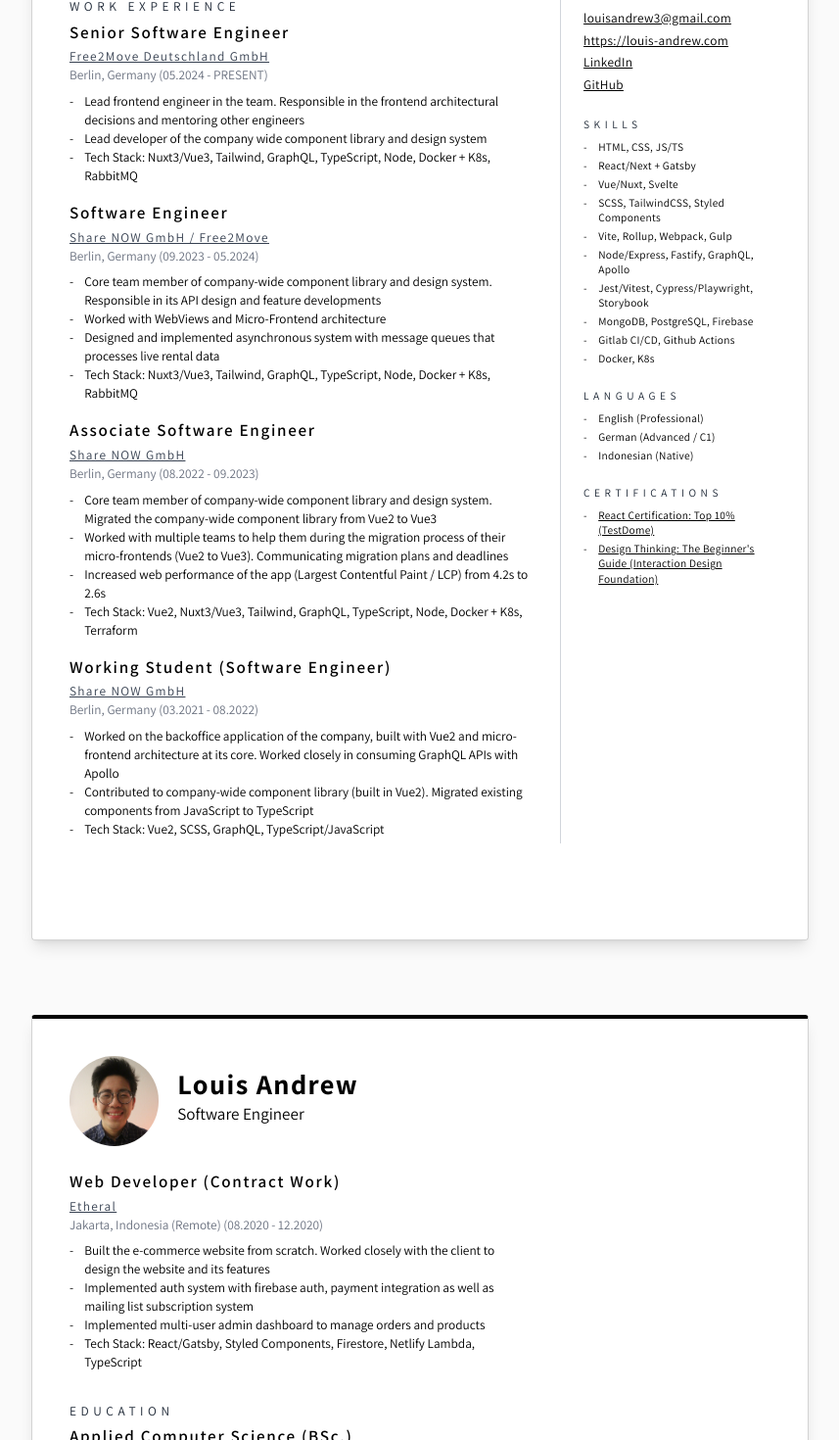
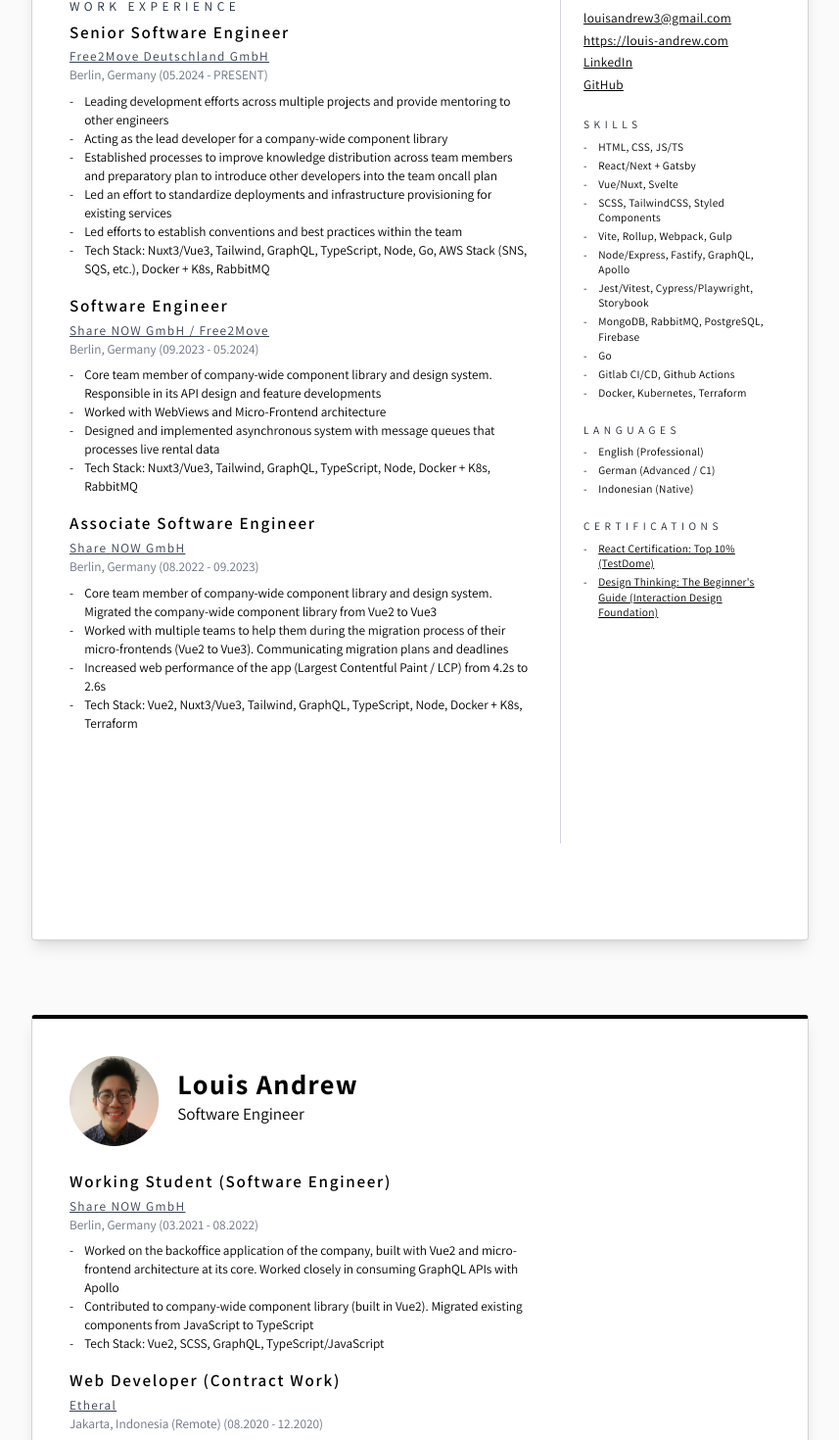
Before and after one commit to LouisAndrew/cv, a Nuxt app: page / in a window 1280 px wide. Shown: the part 200-1670 px from the top of the page at 98% size, without its empty margins (211-1068 px from the left). Built offline with nearby package versions, Linux system fonts and the light colour scheme.

Commit message:
feat(sse): add sse description

```diff
--- a/app.vue
+++ b/app.vue
@@ -1,6 +1,6 @@
 <script setup lang="ts">
 import resume from "./resume.json";
-const PAGE_BREAK_AFTER = 4;
+const PAGE_BREAK_AFTER = 3;
 
 useHead({
   title: "Louis Andrew | Resume",
@@ -40,13 +40,15 @@ useHead({
     </PdfPage>
 
     <PdfPage :resume="resume">
-      <JobExperience
-        v-for="(jobExperience, index) in resume.work.slice(PAGE_BREAK_AFTER)"
-        :key="`${jobExperience.url}__${index}`"
-        :job-experience="jobExperience"
-      />
+      <div class="space-y-4">
+        <JobExperience
+          v-for="(jobExperience, index) in resume.work.slice(PAGE_BREAK_AFTER)"
+          :key="`${jobExperience.url}__${index}`"
+          :job-experience="jobExperience"
+        />
+      </div>
 
-      <Subheading class="mt-8">Education</Subheading>
+      <Subheading class="mt-6">Education</Subheading>
       <div class="space-y-4">
         <Education
           v-for="(education, index) in resume.education"
--- a/resume.json
+++ b/resume.json
@@ -26,10 +26,14 @@
       "position": "Senior Software Engineer",
       "name": "Free2Move Deutschland GmbH",
       "startDate": "2024-05-01",
+      "summary": "Led development efforts across multiple projects while other engineers. Spearheaded process improvements and established engineering standards as well as providing technical guidance to stakeholders.\n\n Tech Stack: Nuxt3/Vue3, Tailwind, GraphQL, TypeScript, Node, Go, AWS Stack (SNS, SQS, etc.), Docker + K8s, RabbitMQ",
       "highlights": [
-        "Lead frontend engineer in the team. Responsible in the frontend architectural decisions and mentoring other engineers",
-        "Lead developer of the company wide component library and design system",
-        "Tech Stack: Nuxt3/Vue3, Tailwind, GraphQL, TypeScript, Node, Docker + K8s, RabbitMQ"
+        "Leading development efforts across multiple projects and provide mentoring to other engineers",
+        "Acting as the lead developer for a company-wide component library",
+        "Established processes to improve knowledge distribution across team members and preparatory plan to introduce other developers into the team oncall plan",
+        "Led an effort to standardize deployments and infrastructure provisioning for existing services",
+        "Led efforts to establish conventions and best practices within the team",
+        "Tech Stack: Nuxt3/Vue3, Tailwind, GraphQL, TypeScript, Node, Go, AWS Stack (SNS, SQS, etc.), Docker + K8s, RabbitMQ"
       ],
       "url": "https://www.free2move.com",
       "location": "Berlin, Germany"
@@ -130,13 +134,16 @@
       "name": "Jest/Vitest, Cypress/Playwright, Storybook"
     },
     {
-      "name": "MongoDB, PostgreSQL, Firebase"
+      "name": "MongoDB, RabbitMQ, PostgreSQL, Firebase"
+    },
+    {
+      "name": "Go"
     },
     {
       "name": "Gitlab CI/CD, Github Actions"
     },
     {
-      "name": "Docker, K8s"
+      "name": "Docker, Kubernetes, Terraform"
     }
   ],
   "languages": [
```
